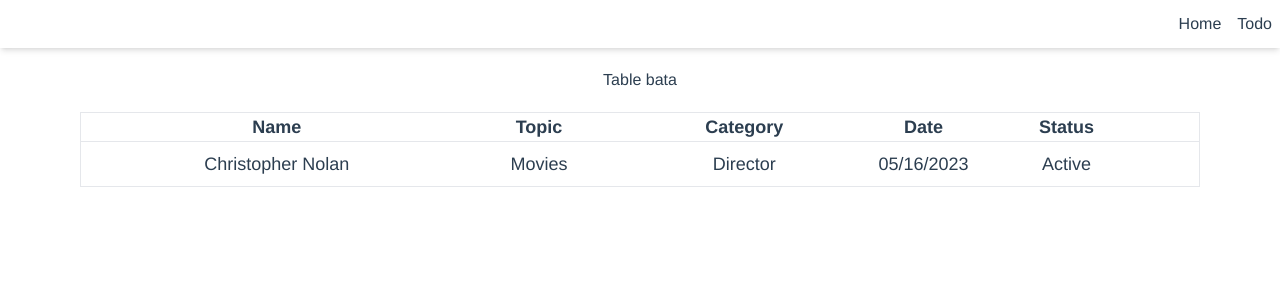
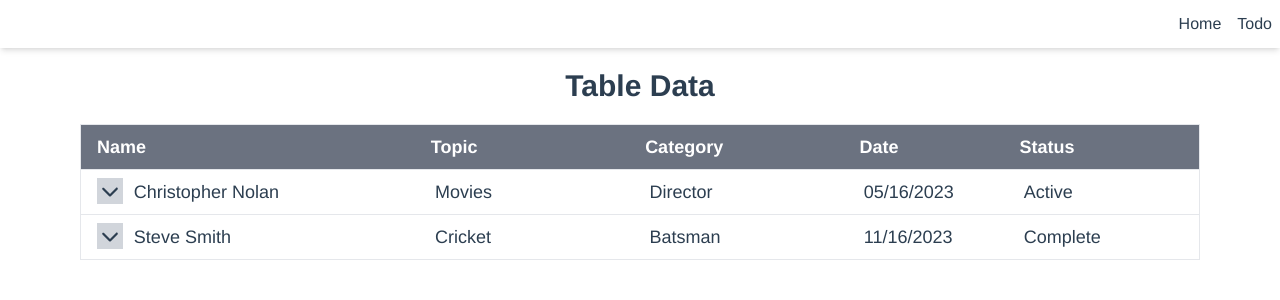
Before and after one commit to vkrm-segta/first-vue-project, a Vue app: page / in a window 1280 px wide. Shown: the top 300 px of the page. Built offline with nearby package versions, Linux system fonts and the light colour scheme.

Commit message:
add table down and up

```diff
--- a/package.json
+++ b/package.json
@@ -8,6 +8,9 @@
     "lint": "vue-cli-service lint"
   },
   "dependencies": {
+    "@fortawesome/fontawesome-svg-core": "^6.4.2",
+    "@fortawesome/free-solid-svg-icons": "^6.4.2",
+    "@fortawesome/vue-fontawesome": "^3.0.0-5",
     "core-js": "^3.8.3",
     "vue": "^3.2.13",
     "vue-router": "^4.0.13"
--- a/src/main.js
+++ b/src/main.js
@@ -1,7 +1,13 @@
 import { createApp } from 'vue'
 import App from './App.vue'
 import router from './router'
+import { library } from '@fortawesome/fontawesome-svg-core';
+import { faChevronUp, faChevronDown } from '@fortawesome/free-solid-svg-icons';
+import { FontAwesomeIcon } from '@fortawesome/vue-fontawesome';
+
+library.add(faChevronUp, faChevronDown);
 
 const app = createApp(App)
+app.component('font-awesome-icon', FontAwesomeIcon);
 app.use(router)
 app.mount('#app')
--- a/src/pages/table/TableData.vue
+++ b/src/pages/table/TableData.vue
@@ -1,33 +1,57 @@
 <template>
-  <h1>Table bata</h1>
+  <h1 class="text-3xl font-semibold mb-5">Table Data</h1>
   <ul class="mx-20">
     <li>
-      <div class="flex items-start w-full font-bold text-lg border mt-5 px-10">
-        <h1 class="w-[30%] mr-2">Name</h1>
-        <h1 class="w-[19%] mr-2">Topic</h1>
-        <h1 class="w-[19%] mr-2">Category</h1>
-        <h1 class="w-[14%] mr-2">Date</h1>
-        <h1 class="w-[12%] mr-2">Status</h1>
+      <div
+        class="flex w-full bg-gray-500 text-white font-bold text-lg border mt-5 py-2 px-4"
+      >
+        <h1 class="flex w-[30%] mr-2">Name</h1>
+        <h1 class="flex w-[19%] mr-2">Topic</h1>
+        <h1 class="flex w-[19%] mr-2">Category</h1>
+        <h1 class="flex w-[14%] mr-2">Date</h1>
+        <h1 class="flex w-[12%] mr-2">Status</h1>
       </div>
     </li>
     <li>
-      <div
-        v-for="(data, index) in tableData"
-        :key="index"
-        class="flex items-start w-full text-lg border border-t-0 py-2 px-10"
-      >
-        <h1 class="w-[30%] mr-2">{{ data.name }}</h1>
-        <h1 class="w-[19%] mr-2">{{ data.topic }}</h1>
-        <h1 class="w-[19%] mr-2">{{ data.category }}</h1>
-        <h1 class="w-[14%] mr-2">{{ data.date }}</h1>
-        <h1 class="w-[12%] mr-2">{{ data.status }}</h1>
+      <div class="w-full" v-for="(data, index) in tableData" :key="index">
+        <div
+          class="flex items-start w-full text-lg border border-t-0 py-2 px-4"
+          :class="data.description ? 'font-semibold underline' : 'font-normal'"
+        >
+          <div
+            @click="toggleDescription(index)"
+            v-if="data.description"
+            class="flex cursor-pointer bg-gray-300 p-1 mr-[1%]"
+          >
+            <font-awesome-icon icon="chevron-up" />
+          </div>
+          <div
+            @click="toggleDescription(index)"
+            v-else
+            class="flex cursor-pointer bg-gray-300 p-1 mr-[1%]"
+          >
+            <font-awesome-icon icon="chevron-down" />
+          </div>
+          <h1 class="flex w-[27%] mr-2">{{ data.name }}</h1>
+          <h1 class="flex w-[19%] mr-2">{{ data.topic }}</h1>
+          <h1 class="flex w-[19%] mr-2">{{ data.category }}</h1>
+          <h1 class="flex w-[14%] mr-2">{{ data.date }}</h1>
+          <h1 class="flex w-[12%] mr-2">{{ data.status }}</h1>
+        </div>
+        <TableDesc v-if="data.description" :data="data" />
       </div>
     </li>
   </ul>
 </template>
 
 <script>
+import TableDesc from './TableDesc.vue';
+
 export default {
+  components: {
+    TableDesc,
+  },
+
   data() {
     return {
       tableData: [
@@ -38,11 +62,31 @@ export default {
           category: 'Director',
           date: '05/16/2023',
           status: 'Active',
-          checked: false,
+          description: false,
+        },
+        {
+          id: '2',
+          name: 'Steve Smith',
+          topic: 'Cricket',
+          category: 'Batsman',
+          date: '11/16/2023',
+          status: 'Complete',
+          description: false,
         },
       ],
       showDetails: false,
     };
   },
+
+  methods: {
+    logMessage() {
+      console.log('desciption value', this.showDetails);
+    },
+    toggleDescription(index) {
+      this.tableData[index].description = !this.tableData[index].description;
+
+      console.log('desciption value', this.tableData);
+    },
+  },
 };
 </script>
--- /dev/null
+++ b/src/pages/table/TableDesc.vue
@@ -0,0 +1,105 @@
+<template>
+  <div class="flex items-start w-full border border-t-0 text-lg py-4 px-4">
+    <div class="flex flex-col w-[26%] ml-[3%]">
+      <h1 class="flex font-medium">
+        Name:
+        <span v-if="!edit" class="font-normal ml-2">{{ data?.name }}</span>
+        <input
+          v-else
+          v-model="newData.name"
+          type="text"
+          class="font-normal ml-2 border border-black px-2 outline-none"
+        />
+      </h1>
+      <h1 class="flex items-center font-medium">
+        Topic:
+        <span v-if="!edit" class="font-normal ml-2">{{ data?.topic }}</span>
+        <input
+          v-else
+          v-model="newData.topic"
+          type="text"
+          class="font-normal ml-2 border border-black px-2 mt-1 outline-none"
+        />
+      </h1>
+      <h1 class="flex items-center font-medium">
+        Category:
+        <span v-if="!edit" class="font-normal ml-2">{{ data?.category }}</span>
+        <input
+          v-else
+          v-model="newData.category"
+          type="text"
+          class="font-normal ml-2 border border-black px-2 mt-1 outline-none"
+        />
+      </h1>
+    </div>
+    <div class="flex flex-col w-[40%] ml-5">
+      <h1 class="flex items-center font-medium">
+        Date:
+        <span v-if="!edit" class="font-normal ml-2">{{ data?.date }}</span>
+        <input
+          v-else
+          v-model="newData.date"
+          type="text"
+          class="font-normal ml-2 border border-black px-2 outline-none"
+        />
+      </h1>
+      <h1 class="flex items-center font-medium">
+        Status:
+        <span v-if="!edit" class="font-normal ml-2">{{ data?.status }}</span>
+        <input
+          v-else
+          v-model="newData.status"
+          type="text"
+          class="font-normal ml-2 border border-black px-2 mt-1 outline-none"
+        />
+      </h1>
+    </div>
+
+    <div class="ml-auto mt-auto">
+      <button
+        @click="editList()"
+        class="border-2 border-gray-600 font-medium text-gray-600 px-4"
+      >
+        {{ edit ? 'Save' : 'Edit' }}
+      </button>
+    </div>
+  </div>
+</template>
+
+<script>
+export default {
+  props: {
+    data: Object,
+  },
+  data() {
+    return {
+      edit: false,
+      newData: {
+        id: '',
+        name: '',
+        topic: '',
+        category: '',
+        date: '',
+        status: '',
+        description: false,
+      },
+    };
+  },
+  watch: {
+    data: {
+      handler(newVal) {
+        this.newData = { ...newVal };
+      },
+      immediate: true,
+    },
+  },
+  methods: {
+    editList() {
+      if (this.edit) {
+        this.newData = { ...this.data };
+      }
+      this.edit = !this.edit;
+    },
+  },
+};
+</script>
```
Also changed, not shown: 1 other file (tests, documents, lock files or other folders).
